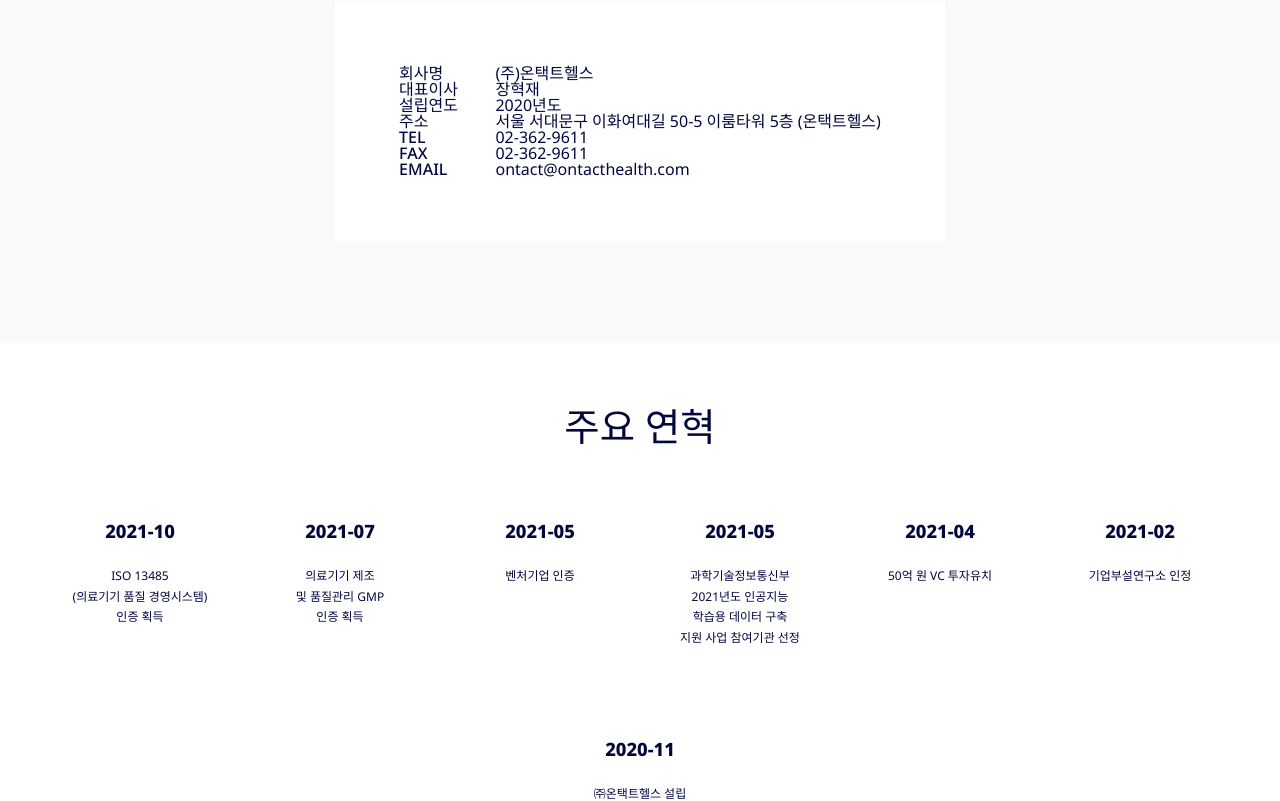
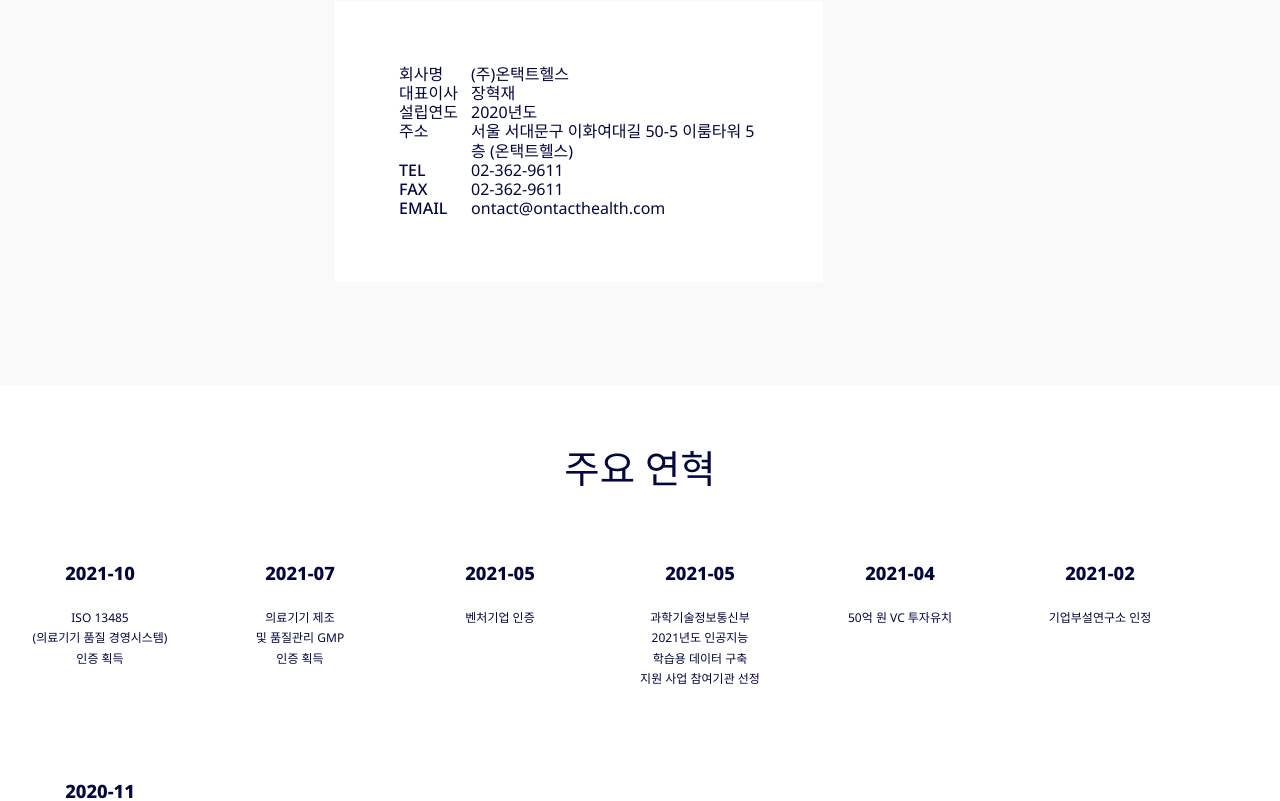
Before and after one commit to SeorangLee/skp, a Next.js app: page / in a window 1280 px wide. Shown: the part 1600-2401 px from the top of the page. Built offline with nearby package versions, Linux system fonts and the light colour scheme.

Commit message:
fix: style

```diff
--- a/components/History.module.scss
+++ b/components/History.module.scss
@@ -1,37 +1,12 @@
-.table_container{
-  display: flex;
-  align-items: center;
-  justify-content: center;
-  padding: 5vw;
-  .table{
-    background-color: #ffffff;
-    display: flex;
-    gap: 5vw;
-    width: 80%;
-    padding: 5vw;
-  }
-
-
-}
-
 
 .history_container{
-  display:flex;
-  flex-direction: column;
-  align-items: center;
-  justify-content: center;
-  background-color: #ffffff;
-  width: 100%;
   padding-top: 5vw;
   >div:nth-child(1){
-    font-size: 3vw;;
+    font-size: 3vw;
   }
 }
 
 .history_contents_container{
-  display: flex;
-  align-items: center;
-  justify-content: center;
   flex-wrap: wrap;
   margin-top: 3vw;
 }
--- a/components/History.tsx
+++ b/components/History.tsx
@@ -1,6 +1,6 @@
 import React from "react";
 import styled from "styled-components";
-import { FlexCenter, KeyValueGrid } from "../styles/components/layout";
+import { FlexCenter, FlexColumnCenter, KeyValueGrid } from "../styles/components/layout";
 import { generateKey } from "../util";
 import styles from "./History.module.scss";
 
@@ -46,45 +46,49 @@
   return (
     <Container>
       <div>회사 소개</div>
-      <div>장혁재 대표이사는 경력 20년 이상의 임상전문가로 다년간 의료 영상 처리 기술과 인공지능, 가상현실 소프트웨어 기술을 연구해왔으며,
-      의료 산업에 대한 통찰력을 바탕으로 그간의 성과를 단계적으로 산업화하기 위해 ㈜온택트헬스를 설립하였습니다.</div>
-      <div className={styles.table_container}>
-        <div className={styles.table}>
+      <div>
+        장혁재 대표이사는 경력 20년 이상의 임상전문가로 다년간 의료 영상 처리 기술과 인공지능, 가상현실 소프트웨어 기술을 연구해왔으며,
+      의료 산업에 대한 통찰력을 바탕으로 그간의 성과를 단계적으로 산업화하기 위해 ㈜온택트헬스를 설립하였습니다.
+      </div>
       {CompanyInfoComponent(companyInfo)}
-        </div>
-      </div>
-      <div className={styles.history_container}>
+      <FlexColumnCenter className={styles.history_container + ' bg-white w-100'}>
         <div>주요 연혁</div>
-        <div className={styles.history_contents_container}>
+        <FlexCenter className={styles.history_contents_container}>
           {generateKey(historyContents).map(content => (
           <div key={content.key} className={styles.history_content}>
             <div>{content.date}</div>
             <div>{content.content}</div>
           </div>
           ))}
-        </div>
-      </div>
+        </FlexCenter>
+      </FlexColumnCenter>
     </Container>
   );
 };
 
-const CompanyInfo = styled(KeyValueGrid)`
+const CompanyInfo = styled(FlexCenter)`
+  padding: 5vw;
+  .key-value {
     grid-template-columns: 1fr 4fr;
     font-size: 2vh;
+    padding: 5vw;
+  }
 `;
 
 const CompanyInfoComponent = (obj: Record<string, string>) => {
   const array = Object.keys(obj);
   return (
     <CompanyInfo>
+      <div style={{width: '80%'}}>
+        <KeyValueGrid className="bg-white key-value">
           {array.map(key => <>
             <div>{key}</div>
             <div>{obj[key]}</div>
           </>)}
+        </KeyValueGrid>
+      </div>
     </CompanyInfo>
   )
 }
 
-
-
 export default History;
--- a/components/Navigator.module.scss
+++ b/components/Navigator.module.scss
@@ -1,20 +1,14 @@
-.container{
-  // border:1px solid blue;
-}
-
 .menu_container {
   margin-left : 20vw;
   display: flex;
   gap:5vw;
   >div{
     font-size:1.8vh;
-    font-weight: 400;
   }
 }
 
 .NavContainer{
-  height:6.5vh;
-  // border:1px solid red;
+  height: 6.5vh;
   background-color:white;
   box-shadow: 0px 0.5px 5px  -3px black;
   display: flex;
@@ -25,9 +19,6 @@
   left:0;
   z-index:3;
   width:100%;
-   >div:nth-child(1){
-    //  border:1px solid blue;
-   }
 }
 
 @media(max-width : 770px){
@@ -36,13 +27,10 @@
   }
   .NavContainer{
     height:4rem;
-    // border:1px solid red;
     background-color:white;
     box-shadow: 0px 0.5px 5px  -3px black;
     display: flex;
     align-items: center;
-    // padding-left:5vw;
-    // padding-right:5vw;
     position:fixed;
     top:0;
     left:0;
--- a/styles/GlobalStyle.tsx
+++ b/styles/GlobalStyle.tsx
@@ -13,6 +13,30 @@
 
 const GlobalStyle = createGlobalStyle`
   ${globalStyle};
+  .bg-white {
+    background-color: #ffffff !important;
+  }
+
+  .bg-black {
+    background-color: #000000 !important;
+  }
+
+  .w-100 {
+    width: 100% !important;
+  }
+
+  .h-100 {
+    height: 100% !important;
+  }
+
+  .wh-100 {
+    width: 100% !important;
+    height: 100% !important;
+  }
+
+  .border-box {
+    box-sizing: border-box;
+  }
 `;
 
 export default GlobalStyle;
--- a/styles/components/layout.ts
+++ b/styles/components/layout.ts
@@ -1,12 +1,41 @@
-import styled from "styled-components";
+import styled, { css } from "styled-components";
 
 export const Flex = styled.div`
   display: flex;
 `;
 
+const FlexAlignCenterCss = css`
+  align-items: center;
+`;
+
+const FlexJustifyCenterCss = css`
+  align-items: center;
+`;
+
+const FlexCenterCss = css`
+  ${FlexAlignCenterCss};
+  ${FlexJustifyCenterCss};
+`;
+
+const FlexColumnCss = css`
+  flex-direction: column;
+`;
+
+export const FlexColumn = styled(Flex)`
+  ${FlexColumnCss};
+`;
+
+export const FlexAlignCenter = styled(Flex)`
+  ${FlexAlignCenterCss};
+`;
+
 export const FlexCenter = styled(Flex)`
-  align-items: center;
-  justify-content: center;
+  ${FlexCenterCss};
+`;
+
+export const FlexColumnCenter = styled(FlexColumn)`
+  ${FlexCenterCss};
+  ${FlexColumnCss};
 `;
 
 export const Grid = styled.div`
@@ -15,6 +44,7 @@
 
 export const KeyValueGrid = styled(Grid)`
   grid-template-columns: 1fr 1fr;
+  line-height: 120%;
   > div:nth-child(odd) {
     font-weight: 500;
   }
```
Lines whose indentation alone changed are shown as unchanged.
